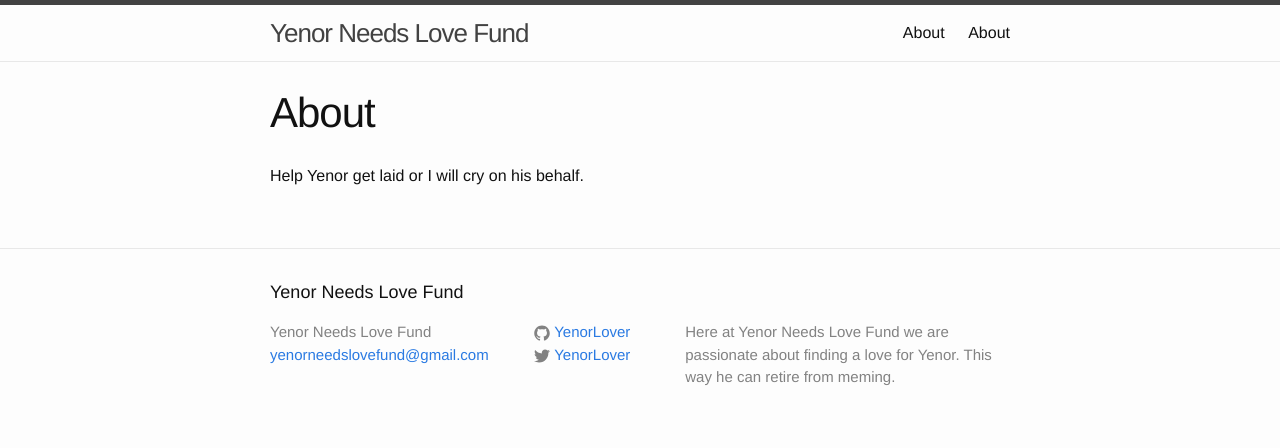
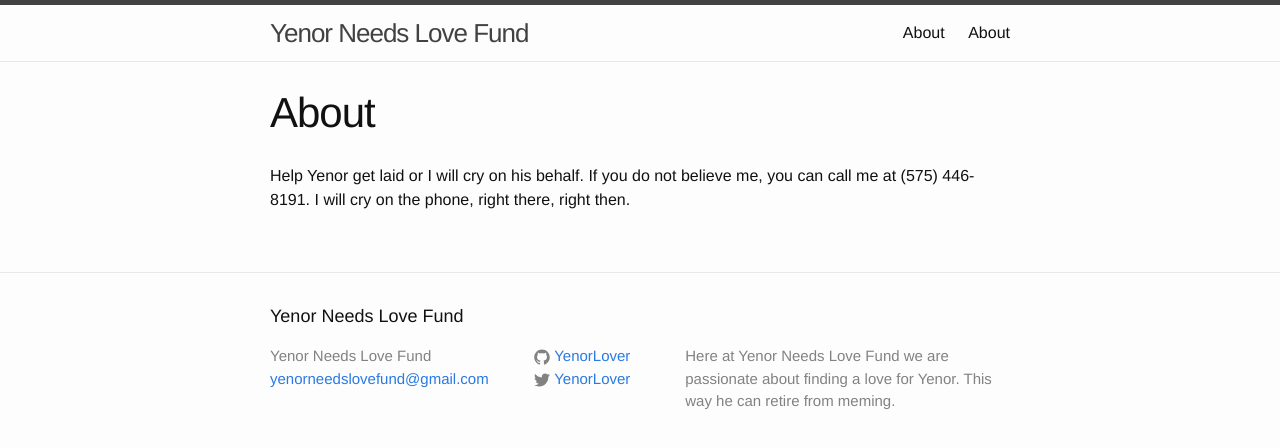
Before and after one commit to killbotryan/killbotryan.github.io, a Jekyll site: the page built from about.md, in a window 1280 px wide. Shown: the top 448 px of the page. Built offline with Jekyll 4.4.1, drawn with Linux system fonts in a browser that asks for light colours.

Commit message:
Update about.md

```diff
--- a/about.md
+++ b/about.md
@@ -4,4 +4,4 @@ title: About
 permalink: /about/
 ---
 
- Help Yenor get laid or I will cry on his behalf.
+ Help Yenor get laid or I will cry on his behalf. If you do not believe me, you can call me at (575) 446-8191. I will cry on the phone, right there, right then.
```
